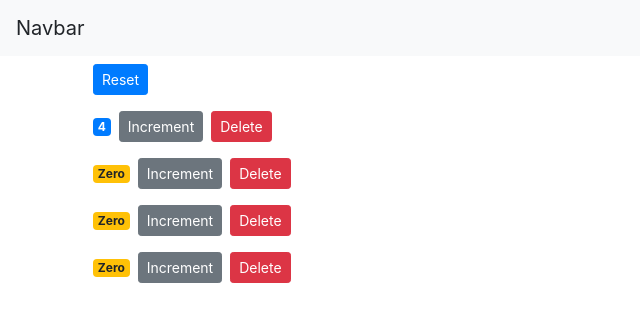
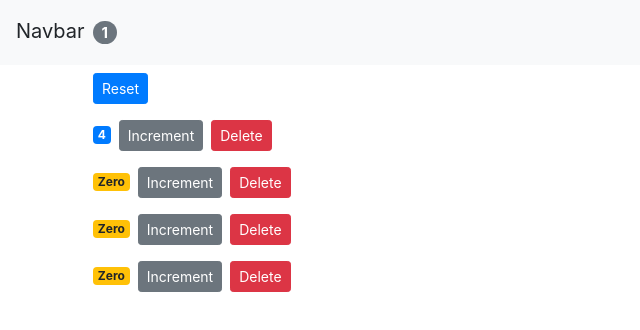
Before and after one commit to avs-7955/shopping-cart-count-react-template, a React (Create React App) app: page / in a window 1280 px wide. Shown: the top 330 px of the page, without its empty margins (0-640 px from the left). Built offline with nearby package versions, Linux system fonts and the light colour scheme.

Commit message:
navbar total count

```diff
--- a/src/App.js
+++ b/src/App.js
@@ -35,7 +35,7 @@
   render() {
     return (
       <>
-        <Navbar />
+        <Navbar totalCounters={this.state.counters.filter(c => c.value > 0).length} />
         <main className='container'>
           <Counters
             counters={this.state.counters}
--- a/src/components/navbar.jsx
+++ b/src/components/navbar.jsx
@@ -1,14 +1,13 @@
-import React, { Component } from 'react'
+import React from 'react'
 
-export class Navbar extends Component {
-    render() {
-        return (
-            <nav className="navbar navbar-light bg-light">
-                <a className="navbar-brand">Navbar</a>
-            </nav>
-
-        )
-    }
+function Navbar({ totalCounters }) {
+    return (
+        <nav className="navbar navbar-light bg-light">
+            <a className="navbar-brand">Navbar
+                <span className='badge badge-pill badge-secondary m-2'>{totalCounters}</span>
+            </a>
+        </nav>
+    )
 }
 
 export default Navbar
```
